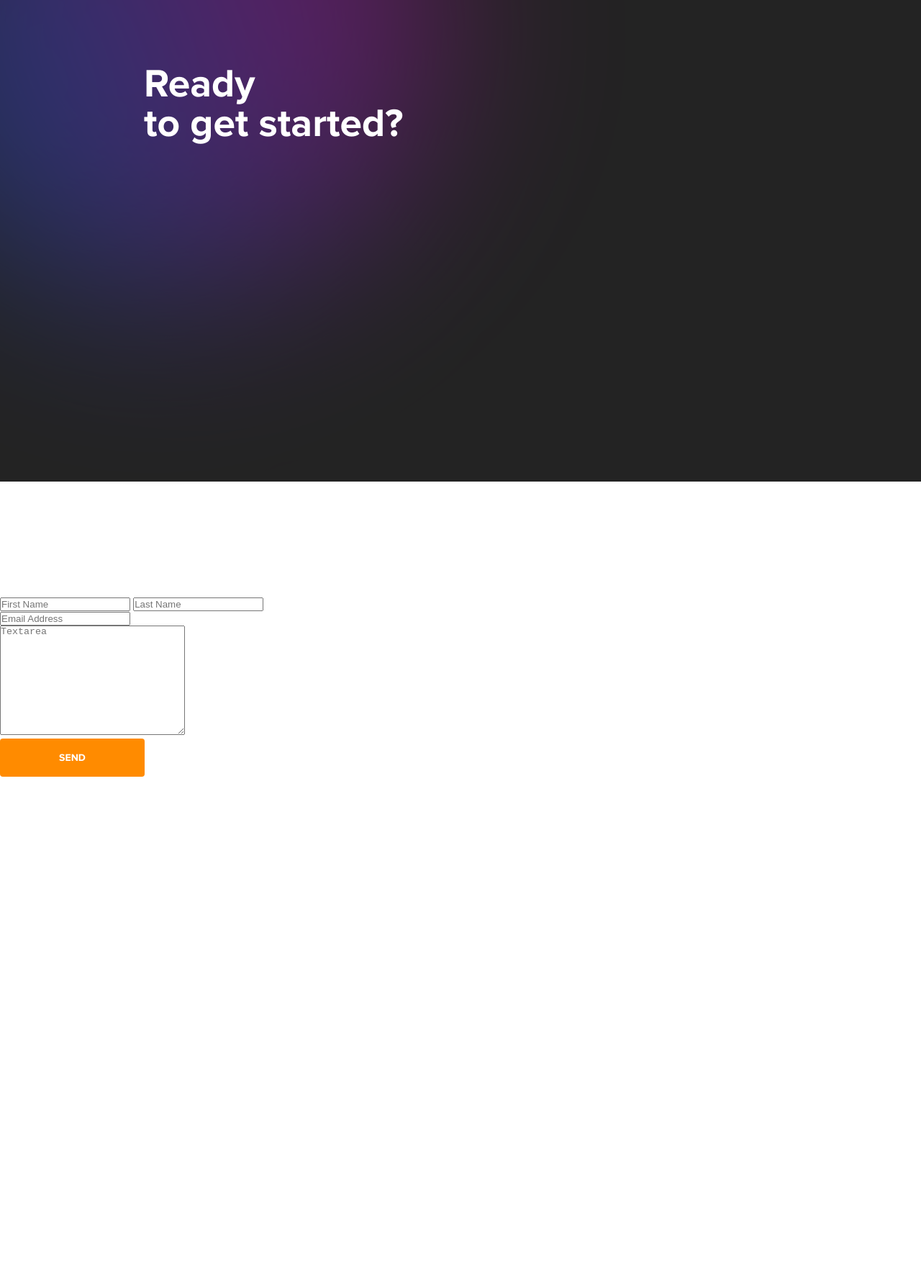
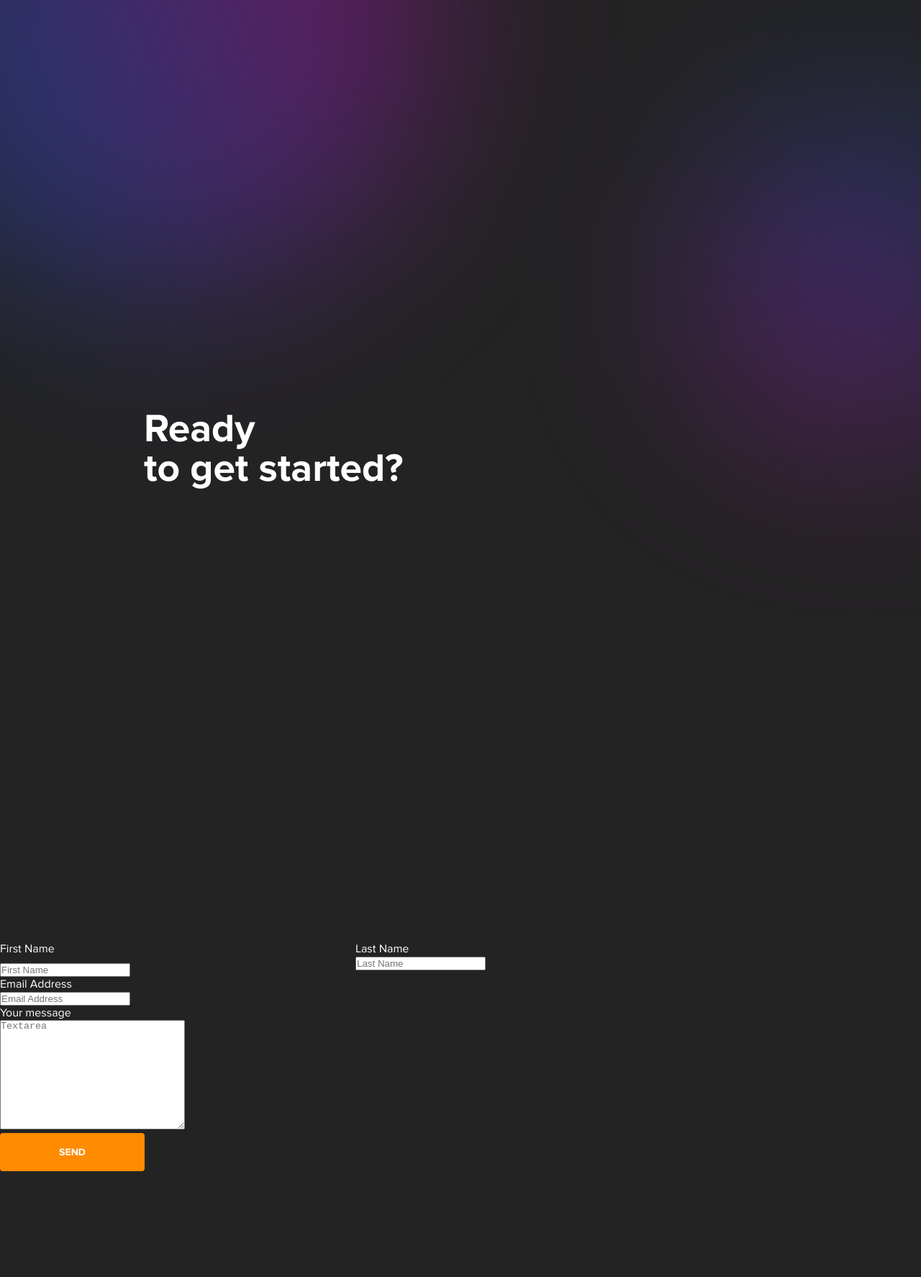
Before and after one commit to Halcolivan/Test-task, a website: page index.html in a window 1280 px wide. Shown: the part 3100-4874 px from the top of the page at 72% size. Before the commit the page ends 4179 px from the top, so only its background shows below. Drawn offline with Linux system fonts and the light colour scheme.

Commit message:
feat: form styling is in progress

```diff
--- a/index.html
+++ b/index.html
@@ -187,23 +187,41 @@
 
 
         <div class="form__container">
+
           <div class="form__left-gradient-container">
             <div class="left-gradient-container"></div>
+            <div class="right-gradient-container"></div>
           </div>
           <div class="form__title">Ready<br>
             to get started?</div>
+
+          <div class="form__right-gradient-container">
+
+          </div>
           <form action method="post">
+
             <div class="form__name">
-              <input type="text" name="name" placeholder="First Name">
-              <input type="text" name="name" placeholder="Last Name">
+              <div class="first-name">
+                <label for="first">First Name</label><br>
+                <input class="first-input" type="text" name="first" placeholder="First Name">
+              </div>
+              <div class="last-name">
+                <label for="last">Last Name</label><br>
+                <input type="text" name="last" placeholder="Last Name">
+              </div>
             </div>
             <div class="form__email">
+              <label for="email">Email Address</label><br>
               <input type="email" name="email" placeholder="Email Address">
             </div>
-            <textarea name="Textarea" placeholder="Textarea" cols="30" rows="10"></textarea>
+            <div class="form__textarea">
+              <label for="textarea">Your message</label><br>
+              <textarea name="textarea" placeholder="Textarea" cols="30" rows="10"></textarea>
+            </div>
             <div class="form__button">
               <button type="submit" class="button">SEND</button>
             </div>
+
           </form>
         </div>
 
--- a/sass/layout/_form.scss
+++ b/sass/layout/_form.scss
@@ -1,7 +1,11 @@
 .form__container {
   background: #232323;
-  width: 1600px;
-  height: 707px;
+  // width: 1600px;
+  // height: 707px;
+}
+form {
+  width: 675px;
+height: 467px;
 }
 .form__left-gradient-container {
   overflow: hidden;
@@ -31,6 +35,26 @@
   bottom: 630px;
 }
 
+.form__right-gradient-container {
+  position: relative;
+  overflow: hidden;
+}
+.right-gradient-container {
+  position: relative;
+  bottom: 570px;
+  left: 950px;
+  z-index: 1;
+  width: 472.095px;
+  height: 478.61px;
+  transform: rotate(5.779deg);
+  flex-shrink: 0;
+  border-radius: 236.048px;
+  opacity: 0.3;
+  background: linear-gradient(12deg, #f101bf 2.82%, #06f 97.06%);
+
+  filter: blur(125px);
+}
+
 .form__button {
   display: flex;
   width: 201px;
@@ -43,3 +67,19 @@
   border-radius: 4px;
   background: #ff8b00;
 }
+
+
+.form__name {
+display: flex;
+flex-wrap: wrap;
+justify-content: space-between;
+}
+.first-name {
+
+}
+.first-input {
+  margin-top: 10px;
+}
+.last-name {
+
+}
```
Also changed, not shown: sass/style.css, 1 other file.
